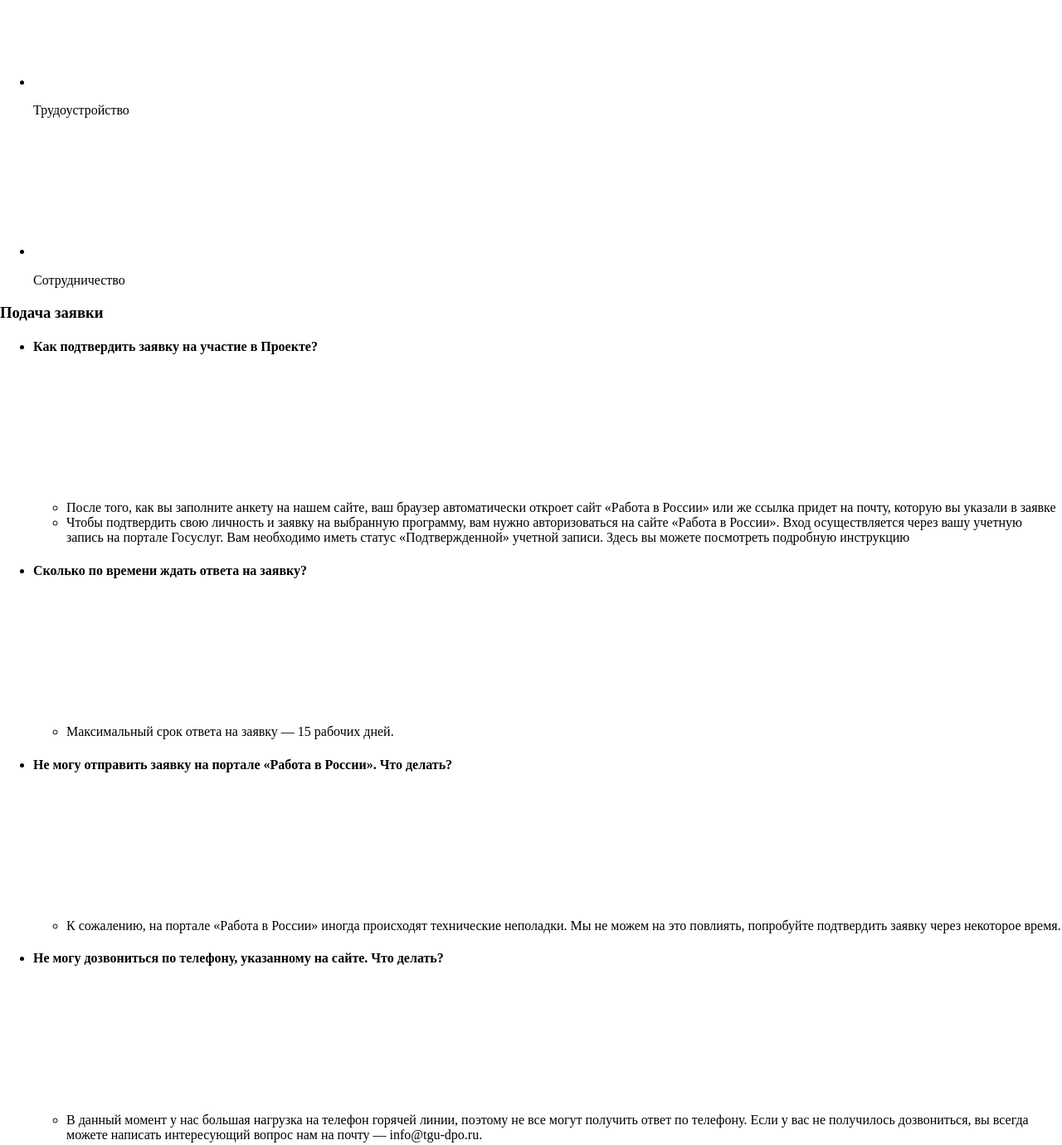
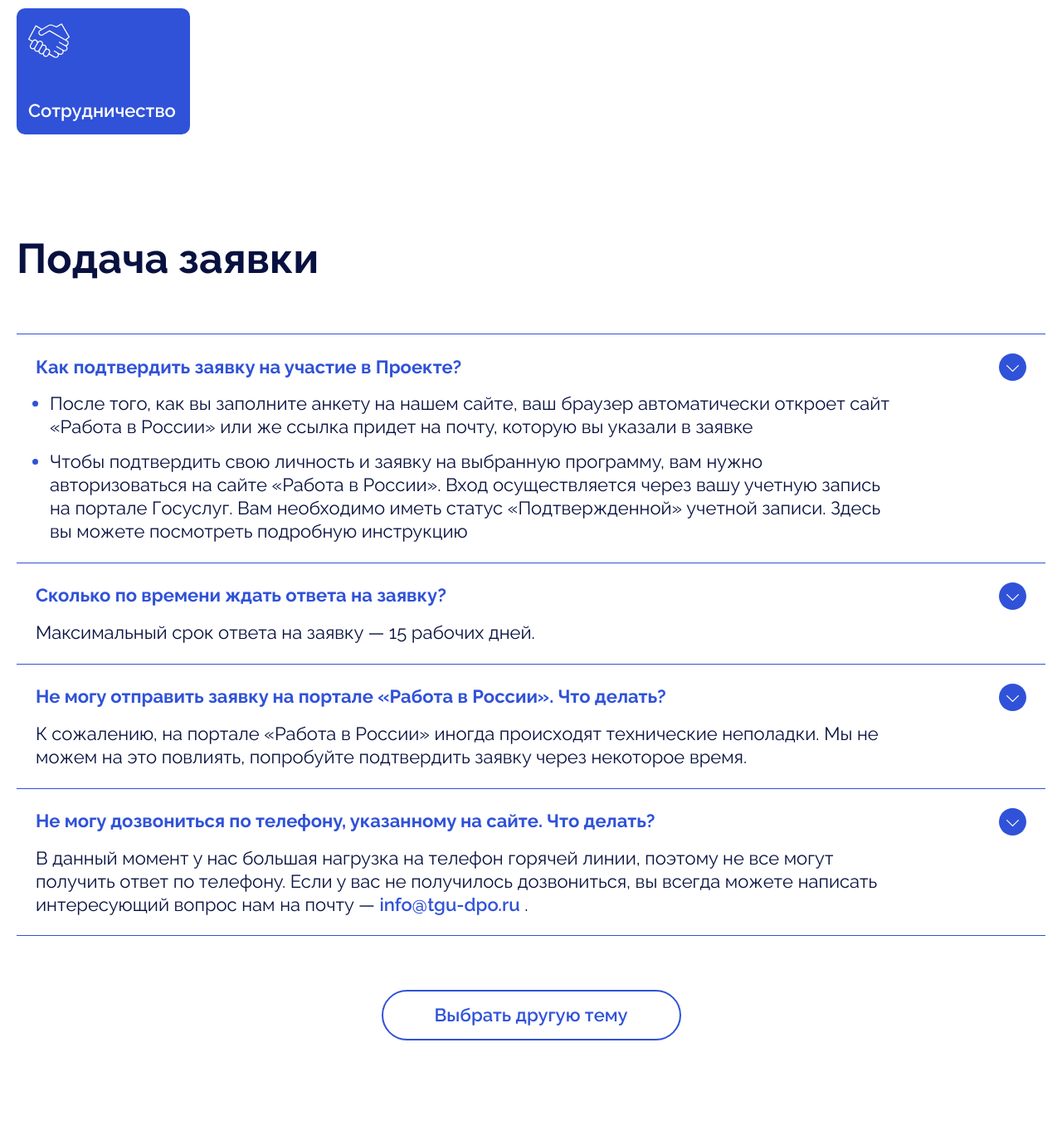
Before and after one commit to ProjectOnGitHub/smile-tech, a website built with webpack: page src/index.html in a window 1280 px wide. Shown: the part 1375-2755 px from the top of the page at 83% size. Built offline with nearby package versions, Linux system fonts and the light colour scheme.

Commit message:
style: add style for desktop

```diff
--- a/src/index.html
+++ b/src/index.html
@@ -95,58 +95,68 @@
           </li>
         </ul>
         <article class="questions-info">
-          <h3 class="questions__subtile">Подача заявки</h3>
+          <h3 class="questions__subtitle">Подача заявки</h3>
           <ul class="questions-info__list">
             <li class="questions-info__list-item">
               <h4 class="questions-info__title">Как подтвердить заявку на участие в Проекте?</h4>
-              <svg class="questions-info__icon"></svg>
+              <svg class="questions-info__icon">
+                <use xlink:href="#arrow-icon"></use>
+              </svg>
+              <div class="questions-info__text">
                 <ul class="questions-info__sublist">
                   <li class="questions-info__sublist-item">
                     После того, как вы заполните анкету на нашем сайте, ваш браузер автоматически
-                  откроет сайт «Работа в России» или же ссылка придет на почту, которую вы указали в
-                  заявке
+                    откроет сайт «Работа в России» или же ссылка придет на почту, которую вы указали
+                    в заявке
                   </li>
                   <li class="questions-info__sublist-item">
                     Чтобы подтвердить свою личность и заявку на выбранную программу, вам нужно
-                  авторизоваться на сайте «Работа в России». Вход осуществляется через вашу учетную
-                  запись на портале Госуслуг. Вам необходимо иметь статус «Подтвержденной» учетной
-                  записи. Здесь вы можете посмотреть подробную инструкцию
+                    авторизоваться на сайте «Работа в России». Вход осуществляется через вашу
+                    учетную запись на портале Госуслуг. Вам необходимо иметь статус «Подтвержденной»
+                    учетной записи. Здесь вы можете посмотреть подробную инструкцию
                   </li>
                 </ul>
+              </div>
             </li>
             <li class="questions-info__list-item">
               <h4 class="questions-info__title">Сколько по времени ждать ответа на заявку?</h4>
-              <svg class="questions-info__icon"></svg>
-              <ul class="questions-info__sublist">
-                <li class="questions-info__sublist-item">
+              <svg class="questions-info__icon">
+                <use xlink:href="#arrow-icon"></use>
+              </svg>
+              <div class="questions-info__text">
                 Максимальный срок ответа на заявку — 15 рабочих дней.
-                </li>
-              </ul>
+              </div>
             </li>
             <li class="questions-info__list-item">
               <h4 class="questions-info__title">
                 Не могу отправить заявку на портале «Работа в России». Что делать?
               </h4>
-              <svg class="questions-info__icon"></svg>
-              <ul class="questions-info__sublist">
-                <li class="questions-info__sublist-item">
+              <svg class="questions-info__icon">
+                <use xlink:href="#arrow-icon"></use>
+              </svg>
+              <div class="questions-info__text">
                 К сожалению, на портале «Работа в России» иногда происходят технические неполадки.
                 Мы не можем на это повлиять, попробуйте подтвердить заявку через некоторое время.
-                </li>
-              </ul>
+              </div>
             </li>
             <li class="questions-info__list-item">
               <h4 class="questions-info__title">
                 Не могу дозвониться по телефону, указанному на сайте. Что делать?
               </h4>
-              <svg class="questions-info__icon"></svg>
-              <ul class="questions-info__sublist">
-                <li class="questions-info__sublist-item">
+              <svg class="questions-info__icon">
+                <use xlink:href="#arrow-icon"></use>
+              </svg>
+              <div class="questions-info__text">
                 В данный момент у нас большая нагрузка на телефон горячей линии, поэтому не все
                 могут получить ответ по телефону. Если у вас не получилось дозвониться, вы всегда
-                  можете написать интересующий вопрос нам на почту — info@tgu-dpo.ru.
-                </li>
-              </ul>
+                можете написать интересующий вопрос нам на почту —
+                <a
+                  href="mailto:info@tgu-dpo.ru"
+                  class="questions__link"
+                  >info@tgu-dpo.ru</a
+                >
+                .
+              </div>
             </li>
           </ul>
         </article>
--- a/src/index.js
+++ b/src/index.js
@@ -1,8 +1,7 @@
 import './index.css';
 
-const numbers = [2, 3, 5];
+function requireAll(icon) {
+  icon.keys().forEach(icon);
+}
 
-// Стрелочная функция. Не запнётся ли на ней Internet Explorer?
-const doubledNumbers = numbers.map((number) => number * 2);
-
-console.log(doubledNumbers); // 4, 6, 10
+requireAll(require.context('../src/svg', true, /\.svg$/));
--- a/src/index.scss
+++ b/src/index.scss
@@ -0,0 +1,186 @@
+@import 'scss/_mixins.scss';
+@import 'scss/_variables.scss';
+
+html {
+  scroll-behavior: smooth;
+}
+
+.main {
+  @include gridable(100%);
+  justify-items: center;
+  padding-top: 153px;
+  padding-bottom: 149px;
+  gap: 190px;
+  font-family: 'Raleway', Arial, sans-serif;
+  font-weight: normal;
+  line-height: 1.27;
+  color: $color-black;
+  background-color: $color-white;
+  font-size: 22px;
+}
+.section {
+  @include gridable(100%);
+  padding: 0 20px;
+  max-width: calc($max-width + (2 * 20px));
+  box-sizing: border-box;
+  &__title {
+    color: $color-blue;
+    font-weight: bold;
+    font-size: 70px;
+    margin: 0;
+    padding-bottom: 60px;
+  }
+}
+.steps {
+  &__list {
+    position: relative;
+    @include gridable(100%);
+    grid-template-columns: repeat(5, 1fr);
+    gap: 58px;
+    @include unmarkedList;
+    &::before {
+      content: '';
+      position: absolute;
+      width: 100%;
+      height: 2px;
+      background-color: $color-blue;
+      top: calc(51px / 2);
+    }
+    &-item {
+      @include gridable(100%);
+      grid-template-rows: min-content 1fr;
+      gap: 20px;
+      justify-content: start;
+      z-index: 10;
+      &:last-child {
+        background-color: $color-white;
+      }
+    }
+  }
+  &__text {
+    margin: 0;
+  }
+  &__number {
+    @include flexible(51px);
+    justify-content: center;
+    align-items: center;
+    height: 51px;
+    border-radius: 50%;
+    background-color: $color-blue;
+    color: $color-white;
+  }
+}
+
+.questions {
+  &__text {
+    margin: 0;
+    font-weight: bold;
+    line-height: 1.1;
+    font-size: 38px;
+    padding-bottom: 42px;
+  }
+  &__list {
+    @include gridable(100%);
+    @include unmarkedList;
+    grid-template-columns: repeat(auto-fit, minmax(158px, 209px));
+    gap: 13px;
+    padding-bottom: 120px;
+    &-item {
+      @include gridable(100%);
+      align-content: space-between;
+      background-color: $color-blue;
+      color: $color-white;
+      border-radius: 10px;
+      height: 152px;
+      font-weight: 600;
+      box-sizing: border-box;
+      padding: 14px;
+      gap: 18px;
+      &_active {
+        background-color: $color-gray;
+        color: $color-black;
+      }
+    }
+    &-text {
+      margin: 0;
+      align-self: end;
+    }
+  }
+  &__icon {
+    height: 50px;
+    width: 50px;
+  }
+  &-info {
+    padding-bottom: 65px;
+    &__list {
+      @include unmarkedList;
+      &-item {
+        @include gridable(100%);
+        justify-content: space-between;
+        grid-template-areas:
+          'title icon'
+          'text .';
+        padding: 23px;
+        box-sizing: border-box;
+        gap: 14px 130px;
+        border-top: 1px solid $color-blue;
+        &:last-child {
+          border-bottom: 1px solid $color-blue;
+        }
+      }
+    }
+    &__title {
+      grid-area: title;
+      font-weight: bold;
+      color: $color-blue;
+      margin: 0;
+      align-self: center;
+    }
+    &__sublist {
+      @include gridable(100%);
+      @include unmarkedList;
+      gap: 14px;
+      &-item {
+        list-style-type: disc;
+        margin-left: 17px;
+        &::marker {
+          color: $color-blue;
+          width: 10px;
+          height: 10px;
+          border-radius: 50%;
+        }
+      }
+    }
+    &__text {
+      grid-area: text;
+    }
+    &__icon {
+      grid-area: icon;
+      width: 33px;
+      height: 33px;
+    }
+  }
+  &__subtitle {
+    color: $color-black;
+    line-height: 1.21;
+    font-weight: bold;
+    font-size: 50px;
+    margin: 0;
+    padding-bottom: 60px;
+  }
+  &__link {
+    @include defaultLink;
+  }
+  &__button {
+    @include flexible(100%);
+    @include defaultLink;
+    justify-self: center;
+    justify-content: center;
+    align-items: center;
+    border: 2px solid $color-blue;
+    height: 61px;
+    max-width: 361px;
+    box-sizing: border-box;
+    border-radius: 60px;
+  }
+}
--- a/src/scss/_mixins.scss
+++ b/src/scss/_mixins.scss
@@ -18,5 +18,11 @@
   cursor: pointer;
   white-space: nowrap;
   text-decoration: none;
-  transition: text-decoration 1s ease;
+  opacity: 1;
+  transition: opacity 1s ease;
+  color: $color-blue;
+  font-weight: 600;
+  &:hover {
+    opacity: 0.8;
+  }
 }
```
Also changed, not shown: src/index.css, src/svg/arrow-icon.svg (added). Lines whose indentation alone changed are shown as unchanged.
